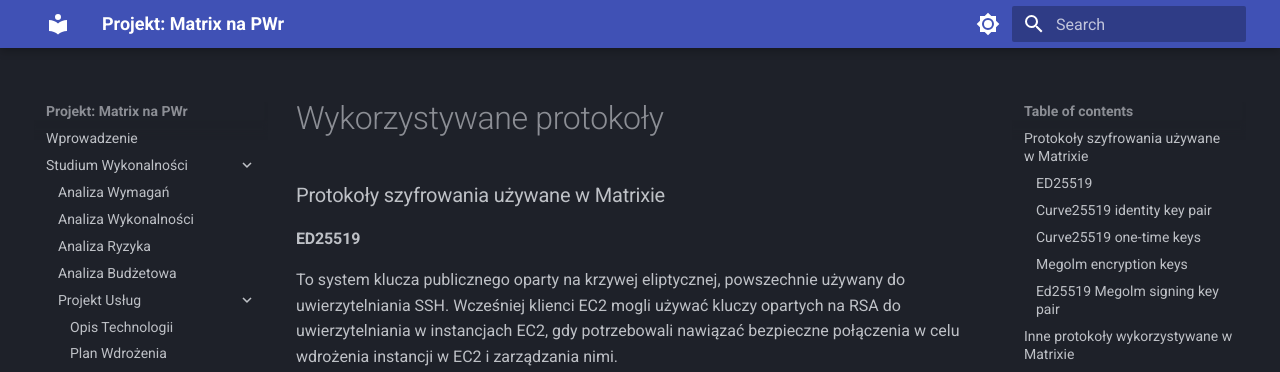
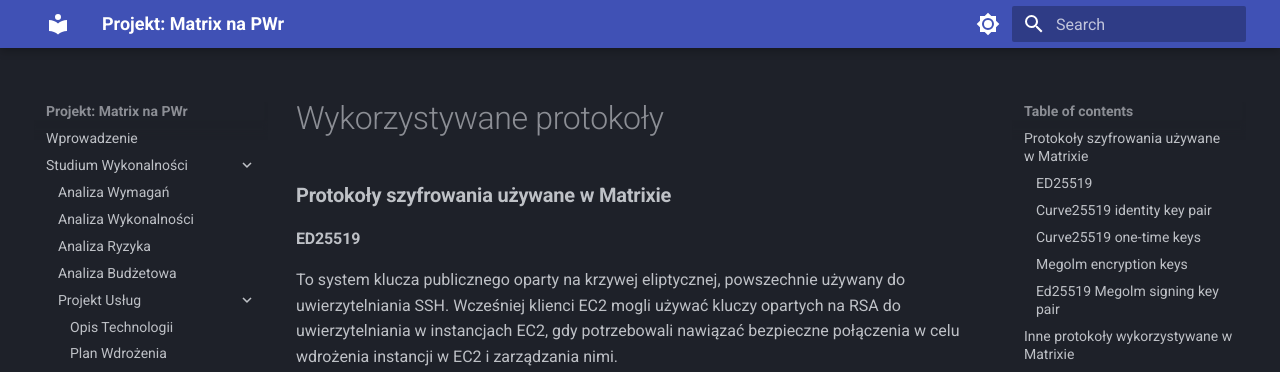
Before and after one commit to chramb/mtx4pwr, an MkDocs documentation site: the page built from docs/fizyczna-infrastruktura/protokoły.md, in a window 1280 px wide and 900 px high. Shown: the top 372 px of the window. Built offline with MkDocs 1.6.1 and Material for MkDocs 9.7.7, drawn with Linux system fonts in a browser that asks for light colours.

```diff
--- a/docs/fizyczna-infrastruktura/protokoły.md
+++ b/docs/fizyczna-infrastruktura/protokoły.md
@@ -1,7 +1,7 @@
 ---
 title: Wykorzystywane protokoły
 ---
-# Protokoły szyfrowania używane w Matrixie
+# **Protokoły szyfrowania używane w Matrixie**
 
 ## ED25519
 To system klucza publicznego oparty na krzywej eliptycznej, powszechnie używany do uwierzytelniania SSH.
@@ -30,7 +30,7 @@ Kiedy nadawca tworzy sesję Megolm, tworzy również inną parę kluczy podpisuj
 Służy do podpisywania wiadomości wysyłanych za pośrednictwem tej sesji Megolm w celu uwierzytelnienia nadawcy.
 Po raz kolejny prywatna część klucza pozostaje na urządzeniu. Część publiczna jest współdzielona z innymi urządzeniami w pokoju wraz z kluczem szyfrującym
 
-# Inne protokoły wykorzystywane w Matrixie
+# **Inne protokoły wykorzystywane w Matrixie**
 ## WebRTC (Web Real-Time Communication)
 Wolny i otwartoźródłowy projekt, część standardu HTML5 zapewniająca przeglądarkom internetowym oraz aplikacjom mobilnym możliwość komunikacji w czasie rzeczywistym
 poprzez zestaw prostych interfejsów programowania (API). Podstawowym celem projektu jest umożliwienie komunikacji audio/video na stronach internetowych poprzez
@@ -71,7 +71,7 @@ Protokół ten przyjęto jako standardowe rozwinięcie protokołu SSL. TLS jest
 internetowych po ustanowieniu bezpiecznej sesji. Certyfikat TSL może być również wykorzystywany do innych aplikacji, takich jak poczta email,
 przesyłanie plików, prowadzenia konferencji, komunikatorów internetowych i VoIP, a także do usług internetowych, takich jak DNS i NTP.
 
-# Protokół TURN
+# **Protokół TURN**
 To protokół, który pomaga w przechodzeniu przez translatory adresów sieciowych (NAT) lub zapory sieciowe dla aplikacji multimedialnych.
 Może być używany z protokołem kontroli transmisji (TCP) i protokołem datagramów użytkownika (UDP).
 Jest to najbardziej przydatne dla klientów w sieciach zamaskowanych przez symetryczne urządzenia NAT.
```
